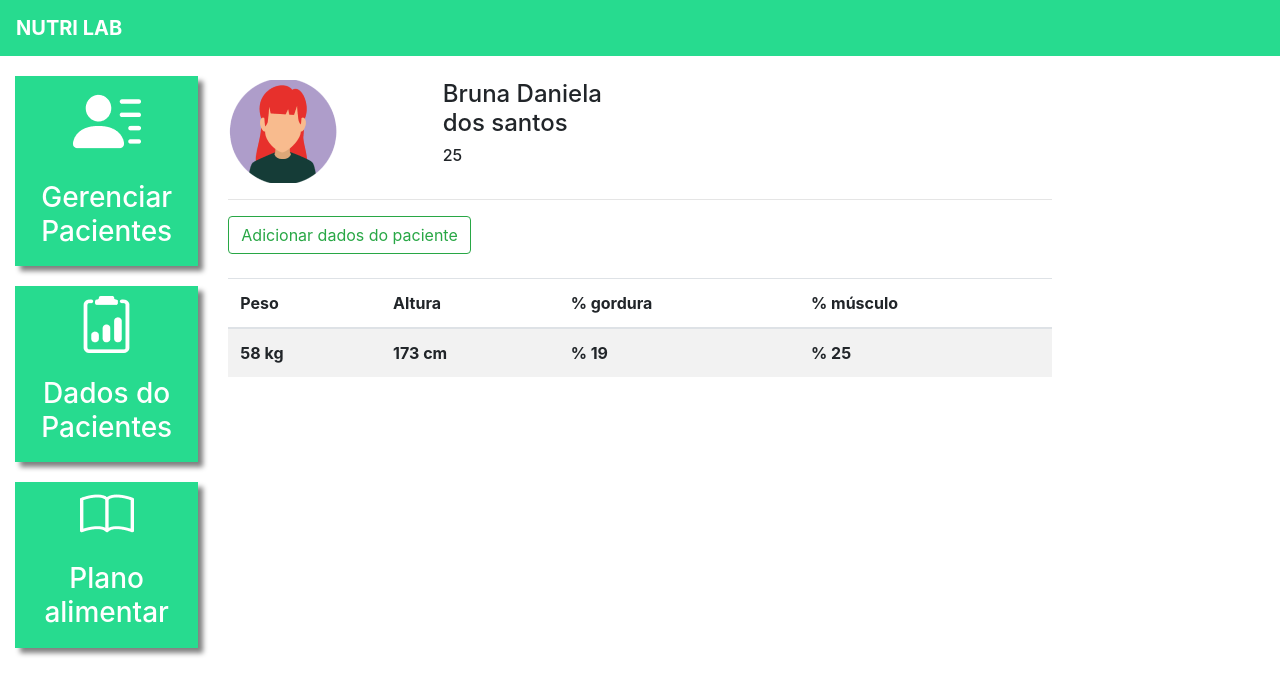
After one commit to ClaudioFritzen/Nutri_Lab_Django, a Django app: page /dados_pacientes/8/ in a window 1280 px wide. The commit adds this page. Shown: the top 695 px of the page. Run offline with Django 4.2, Linux system fonts and the light colour scheme; a user stored in the database is signed in; data comes from the database, SQL or seed files in the repository; both versions use the stored data as it was after the commit; lists and menus that the app fills with data are empty.

Commit message:
valida dados pacientes

```diff
--- /dev/null
+++ b/plataforma/templates/dados_paciente.html
@@ -0,0 +1,57 @@
+{% extends 'base_plataforma.html' %}
+{% load static %}
+
+{% block 'plataforma' %}
+
+    {% if messages %}
+        <br>
+        {% for message in messages %}
+            <div class="alert {{messages.tags}}">
+                {{message}}
+            </div>>
+        {% endfor%}
+    {% endif %}
+    <br>
+
+    <div class="row">
+
+        <div class="col-md-3">
+            <img src="{% static 'plataforma/img/perfil1.png' %}">
+        </div>
+
+        <div class="col-md-3 dados descricao">
+            <h4> {{paciente.nome}} </h4>
+            <h6> {{paciente.idade}} </h6>
+        </div>
+    </div>
+    <hr>
+
+    <button type="button" class="btn btn-outline-success" data-toggle="modal" data-target="#modal"> Adicionar dados do paciente
+    </button>
+
+    <br>
+    <br>
+    <table class="table table-striped">
+        <thead>
+            <tr>
+
+                <th scope="col"> Peso </th>
+                <th scope="col"> Altura </th>
+                <th scope="col"> % gordura </th>
+                <th scope="col"> % músculo </th>
+
+            </tr>
+        </thead>
+
+        <tbody>
+            <tr>
+
+                <th scope="col"> 58 kg </th>
+                <th scope="col"> 173 cm </th>
+                <th scope="col"> % 19 </th>
+                <th scope="col"> % 25 </th>
+
+            </tr>
+        </tbody>
+    </table>
+{% endblock%}
--- a/plataforma/urls.py
+++ b/plataforma/urls.py
@@ -9,8 +9,8 @@ from . import views
 urlpatterns = [
 
     path('pacientes/', views.pacientes, name="pacientes"),
-    path('dados_pacientes/', views.dados_paciente_listar, name="dados_paciente_listar"),
-    #path('dados_pacientes/<str:id>/', views.dados_paciente, name="dados_paciente"),
+    path('dados_paciente/', views.dados_paciente_listar, name="dados_paciente_listar"),
+    path('dados_pacientes/<str:id>/', views.dados_paciente, name="dados_paciente")
 
 
 ]
--- a/plataforma/views.py
+++ b/plataforma/views.py
@@ -1,4 +1,4 @@
-from django.shortcuts import render, redirect
+from django.shortcuts import render, redirect, get_object_or_404
 from django.http import HttpResponse
 from django.contrib.auth.decorators import login_required
 from django.contrib import messages
@@ -55,7 +55,22 @@ def pacientes(request):
 
 
 @login_required(login_url='/auth/logar/')
-def dados_paciente_listar(request, id):
+def dados_paciente_listar(request):
     if request.method == "GET":
         pacientes = Pacientes.objects.filter(nutri=request.user)
-        return render(request, 'dados_pacientes_listar.html', {'pacientes': pacientes})
+        return render(request, 'dados_paciente_listar.html', {'pacientes': pacientes})
+
+
+
+
+
+@login_required(login_url='/auth/logar/')
+def dados_paciente(request, id):
+    paciente = get_object_or_404(Pacientes, id=id)
+    if not paciente.nutri == request.user:
+        messages.add_message(request, constants.ERROR, 'Esse paciente não é seu!!')
+        return redirect('/dados_paciente/')
+
+    if request.method == "GET":
+
+        return render(request, 'dados_paciente.html', {'paciente': paciente })
--- a/templates/base_plataforma.html
+++ b/templates/base_plataforma.html
@@ -25,6 +25,8 @@
                         <h3>Gerenciar Pacientes</h3>
                     </div>
                 </a>
+
+
                 <a href="{% url 'dados_paciente_listar' %}" class="link-lateral">
                     <div class="card-lateral">
                         <img src="{% static 'plataforma/img/dados_paciente.png' %}">
```
Also changed, not shown: plataforma/templates/dados_paciente_listar.html (+21 -10 lines), db.sqlite3.
